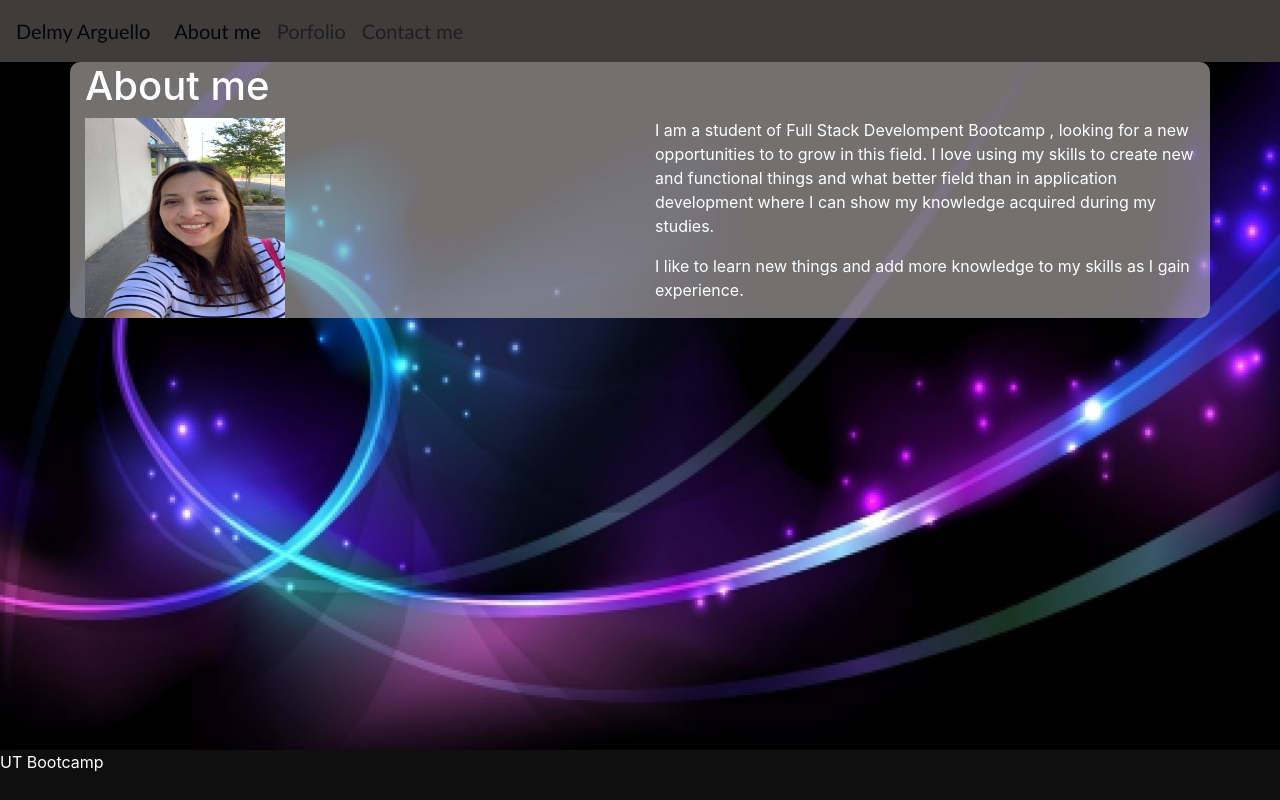
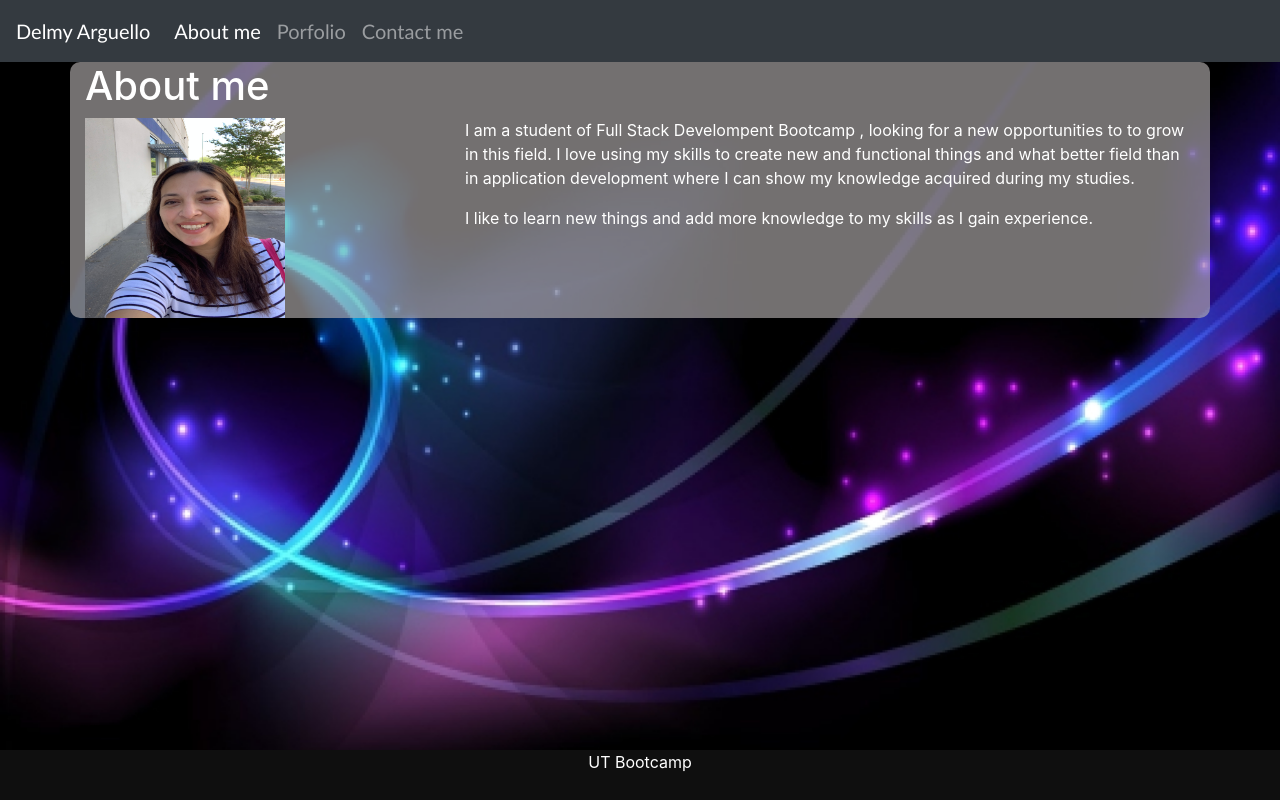
Before and after one commit to kroarguello/DelmyArguello-portfolioReact, a React (Create React App) app: page / in a window 1280 px wide. Built offline with nearby package versions, Linux system fonts and the light colour scheme.

Commit message:
updating css for index

```diff
--- a/src/components/Footer/index.js
+++ b/src/components/Footer/index.js
@@ -4,7 +4,7 @@ import "./style.css";
 function Footer(){
 return (
     <div className="footer ">
-    <p className="pposition">UT Bootcamp</p>
+    <p className="text-center">UT Bootcamp</p>
   </div>
 );
 }
--- a/src/components/Footer/style.css
+++ b/src/components/Footer/style.css
@@ -6,7 +6,3 @@
   width:100%;
   color: white;
 }
-
-.pposition {
-float:center;
-}
--- a/src/components/Navbar/index.js
+++ b/src/components/Navbar/index.js
@@ -4,7 +4,7 @@ import "./style.css";
 
 function Navbar() {
   return (
-    <nav className="navbar navbar-expand-lg navbar-light navbar1">
+    <nav className="navbar navbar-expand-lg navbar-dark bg-dark navbar1">
       <Link className="navbar-brand font1" to="/">
         Delmy Arguello
       </Link>
@@ -13,11 +13,7 @@ function Navbar() {
           <li className="nav-item">
             <Link
               to="/"
-              className={
-                window.location.pathname === "/" || window.location.pathname === "/about"
-                  ? "nav-link active"
-                  : "nav-link"
-              }
+              className={window.location.pathname === "/" || window.location.pathname === "/about" ? "nav-link active" : "nav-link"}
             >
               About me
             </Link>
--- a/src/components/Navbar/style.css
+++ b/src/components/Navbar/style.css
@@ -5,7 +5,7 @@ body {margin: 0;}
 
 
 .navbar1{
-background-color: rgb(63, 60, 60);
+background-color: rgb(8, 8, 8);
 font-family: 'Gill Sans', 'Gill Sans MT', Calibri, 'Trebuchet MS', sans-serif;
 color: white;
 font-size: 20px;
--- a/src/index.css
+++ b/src/index.css
@@ -20,5 +20,5 @@ body{
 .container{
     background-color: rgba(185, 180, 180, 0.623);
     border-radius: 10px;
-    flex: 1 0 auto
+    flex: 1 0 auto,
 }
--- a/src/pages/About.js
+++ b/src/pages/About.js
@@ -17,12 +17,10 @@ function About() {
       </div>
 
       <div className="row fontcolor" >
-      <div className="col-md">
+        <div className="col-md-4">
           <img src={image} alt="Delmy" width="200" height="200" className="float-left" />
-
-
         </div>
-      <div className="col-md">
+        <div className="col-md-8">
           <p>I am a student of Full Stack Develompent Bootcamp , looking for a new opportunities to
           to grow  in this field. I love using my skills to create new and functional things and
           what better field than in application development where I can show my knowledge acquired during my studies. </p>
--- a/src/pages/Contactme.js
+++ b/src/pages/Contactme.js
@@ -12,7 +12,7 @@ class Contactme extends Component {
 
   render() {
     return (
-<div className="container fontcolor" style={divStyle}>
+<div className="container" style={divStyle}>
   <div>
   <h2 className="fontcolor">Contact me</h2>
   </div>
--- a/src/pages/Porfolio.js
+++ b/src/pages/Porfolio.js
@@ -15,9 +15,9 @@ class Porfolio extends Component {
 
   render() {
     return (
-      <div className="container fontcolor" style={divStyle}>
+      <div className="container" style={divStyle}>
       <div>
-      <h2 className0="fontcolor">Portfolio</h2>
+      <h2>Portfolio</h2>
       </div>
       <div className="responsive ">
         <div className="gallery">
```
Lines whose indentation alone changed are shown as unchanged.
